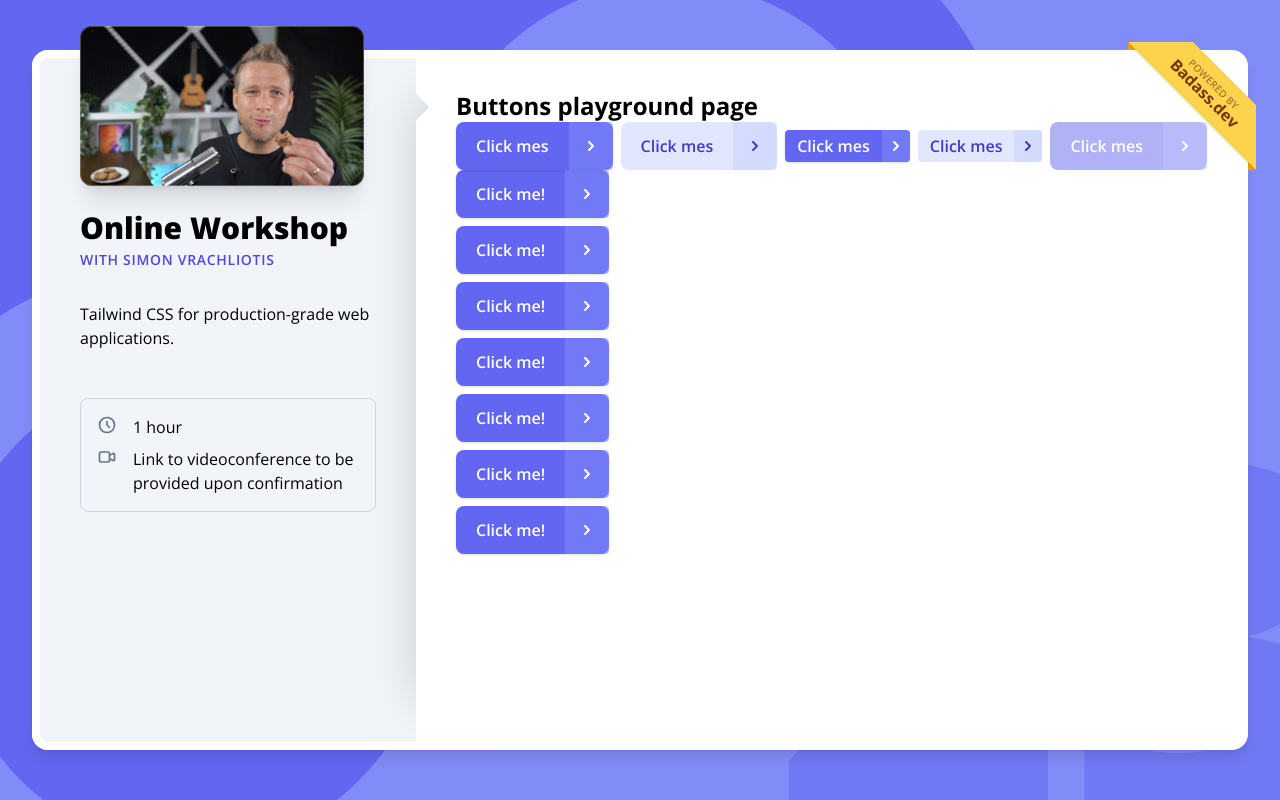
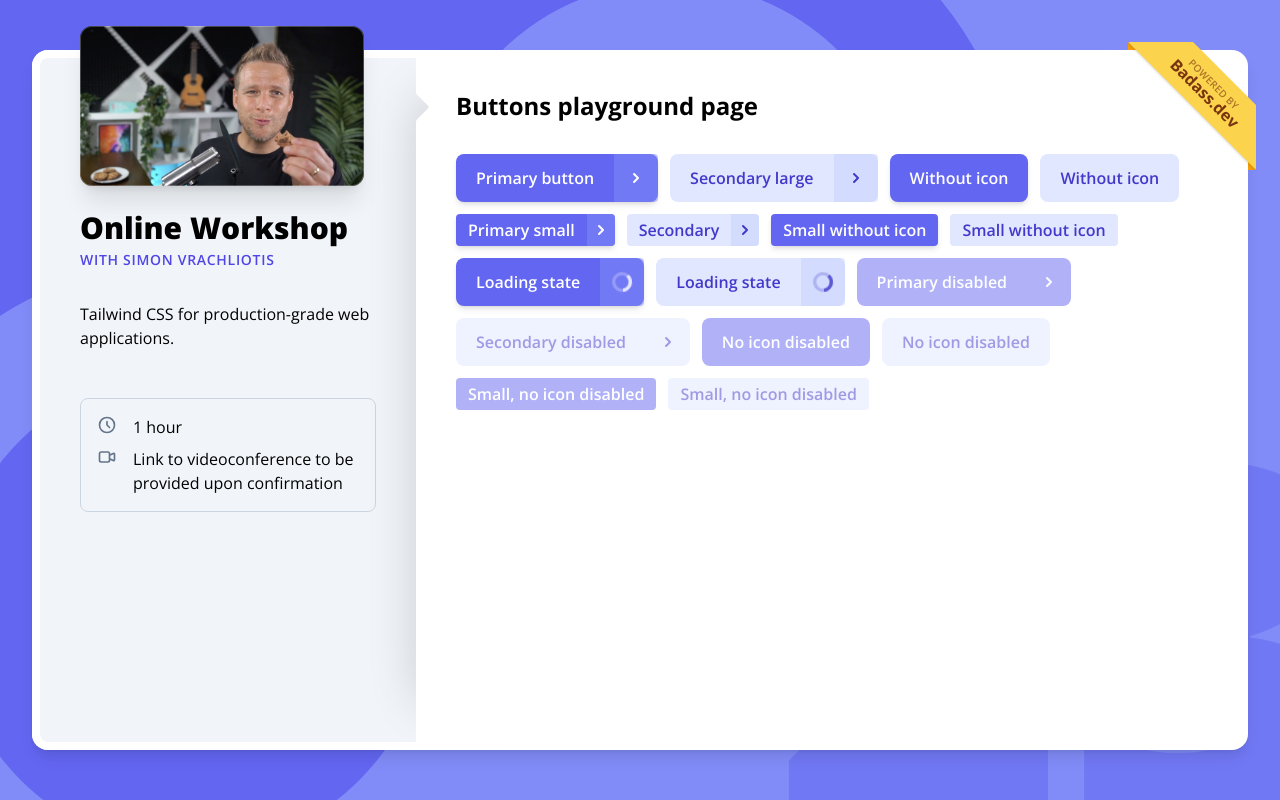
Before and after one commit to pro-tailwind/calendar-app, a Next.js app: page /buttons in a window 1280 px wide. Built offline with nearby package versions, Linux system fonts and the light colour scheme.

Commit message:
Secret butotn kitchen sink at /buttons

```diff
--- a/components/button.jsx
+++ b/components/button.jsx
@@ -1,7 +1,5 @@
 import cx from 'classnames'
 import { ChevronRightIcon } from '@heroicons/react/solid'
-
-// This Button component is not yet used in any parts of the app - trying to build the "starting point" app and accidentally started making a button in this repo 🤣
 
 export function Button({
   size = 'large',
@@ -13,38 +11,44 @@ export function Button({
   children,
   ...props
 }) {
-  const baseStyles = `group font-semibold flex items-stretch focus:outline-none focus:ring-2   ${
-    block ? 'w-full' : 'w-auto'
-  } ${noIcon ? 'justify-center' : 'justify-between'} ${
+  const baseClasses = cx(
+    'group font-semibold flex items-stretch focus:outline-none focus:ring-2 disabled:opacity-50 disabled:shadow-none disabled:pointer-events-none',
+    block ? 'w-full' : 'w-auto',
+    noIcon ? 'justify-center' : 'justify-between',
     focusInset ? 'focus:ring-inset' : 'focus:ring-offset-2'
-  }`
+  )
 
-  const colorStyles = {
+  const colorClasses = {
     primary:
-      'bg-indigo-500 hover:bg-indigo-600 text-white disabled:opacity-50 shadow disabled:shadow-none focus:ring-indigo-500',
-    secondary: 'bg-indigo-100 hover:bg-indigo-200 text-indigo-700 disabled:opacity-50',
+      'bg-indigo-500 hover:bg-indigo-600 text-white shadow-md disabled:shadow-none focus:ring-indigo-500',
+    secondary: 'bg-indigo-100 hover:bg-indigo-200 text-indigo-700',
     ghost: 'bg-transparent text-white',
   }
-  const spacingStyles = {
+  const spacingClasses = {
     small: 'px-3 py-1',
     large: 'px-5 py-3',
   }
-  const radiusStyles = {
+  const radiusClasses = {
     small: 'rounded',
     large: 'rounded-lg',
   }
 
-  const iconStyles = {
-    base: 'group-disabled:bg-transparent group-hover:bg-stripes overflow-hidden',
-    primary:
+  const iconClasses = {
+    base: cx(
+      'grid aspect-square place-items-center rounded-r group-disabled:bg-transparent overflow-hidden',
+      size === 'small' ? 'px-1' : 'px-3'
+    ),
+    primary: cx(
       'bg-indigo-400/50 group-hover:bg-indigo-500/50 focus:bg-indigo-400/50 group-disabled:pointer-events-none',
+      size === 'large' && !isLoading && 'group-hover:bg-stripes'
+    ),
     secondary: 'bg-indigo-200/50 group-hover:bg-indigo-300/50 focus:bg-indigo-200/50 ',
   }
 
   if (noIcon === true) {
     return (
       <button
-        className={cx(baseStyles, spacingStyles[size], radiusStyles[size], colorStyles[look])}
+        className={cx(baseClasses, spacingClasses[size], radiusClasses[size], colorClasses[look])}
         {...props}
       >
         {children}
@@ -52,17 +56,11 @@ export function Button({
     )
   }
 
+  // Button with Icon
   return (
-    <button className={cx(baseStyles, colorStyles[look], radiusStyles[size])} {...props}>
-      <span className={cx(spacingStyles[size], 'shrink-0')}>{children}</span>
-      <span
-        className={cx(
-          `grid aspect-square place-items-center rounded-r`,
-          size === 'large' && look === 'primary' && !isLoading && 'group-hover:bg-stripes',
-          size === 'small' ? 'px-1' : 'px-3',
-          iconStyles[look]
-        )}
-      >
+    <button className={cx(baseClasses, colorClasses[look], radiusClasses[size])} {...props}>
+      <span className={cx(spacingClasses[size])}>{children}</span>
+      <span className={cx(iconClasses.base, iconClasses[look])}>
         {isLoading ? <LoadingSpinner /> : <ChevronRightIcon className="h-5 w-5 text-inherit" />}
       </span>
     </button>
--- a/pages/buttons.jsx
+++ b/pages/buttons.jsx
@@ -4,23 +4,43 @@ export default function ButtonsPage() {
   return (
     <div className="p-10">
       <h1 className="text-center text-2xl font-bold md:text-left">Buttons playground page</h1>
-      <div className="flex flex-wrap items-center gap-2">
-        <Button>Click mes</Button>
-        <Button look="secondary">Click mes</Button>
-        <Button size="small">Click mes</Button>
+      <div className="mt-8 flex flex-wrap items-center gap-3">
+        <Button>Primary button</Button>
+        <Button look="secondary">Secondary large</Button>
+        <Button noIcon>Without icon</Button>
+        <Button noIcon look="secondary">
+          Without icon
+        </Button>
+        <Button size="small">Primary small</Button>
         <Button size="small" look="secondary">
-          Click mes
+          Secondary
         </Button>
-        <Button disabled>Click mes</Button>
-      </div>
-      <div className="space-y-2">
-        <Button>Click me!</Button>
-        <Button>Click me!</Button>
-        <Button>Click me!</Button>
-        <Button>Click me!</Button>
-        <Button>Click me!</Button>
-        <Button>Click me!</Button>
-        <Button>Click me!</Button>
+        <Button size="small" noIcon>
+          Small without icon
+        </Button>
+        <Button size="small" noIcon look="secondary">
+          Small without icon
+        </Button>
+        <Button isLoading>Loading state</Button>
+        <Button isLoading look="secondary">
+          Loading state
+        </Button>
+        <Button disabled>Primary disabled</Button>
+        <Button look="secondary" disabled>
+          Secondary disabled
+        </Button>
+        <Button disabled noIcon>
+          No icon disabled
+        </Button>
+        <Button look="secondary" disabled noIcon>
+          No icon disabled
+        </Button>
+        <Button disabled noIcon size="small">
+          Small, no icon disabled
+        </Button>
+        <Button look="secondary" disabled noIcon size="small">
+          Small, no icon disabled
+        </Button>
       </div>
     </div>
   )
```
